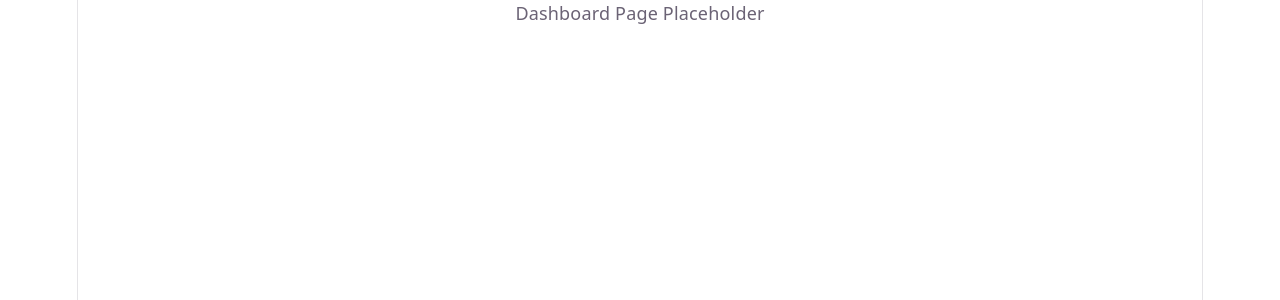
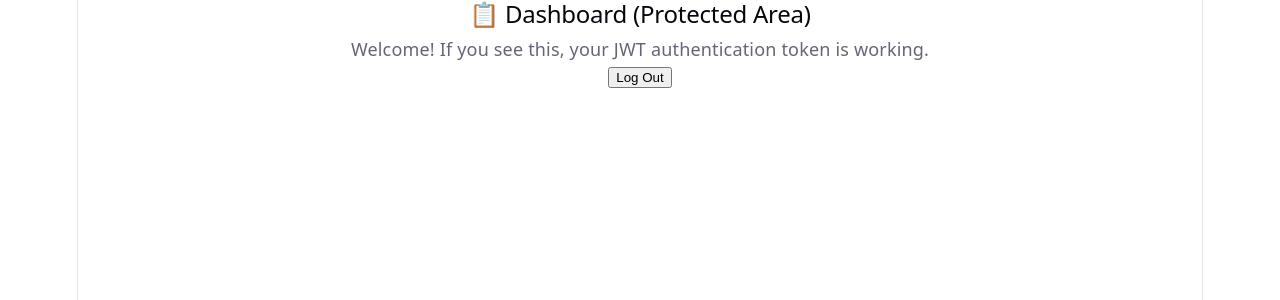
Before and after one commit to shivanirahul/employee-management-system, a React (Vite) app: page /dashboard in a window 1280 px wide. Shown: the top 300 px of the page. Built offline with nearby package versions, Linux system fonts and the light colour scheme; no server answers; sample sign-in values are in the browser's storage.

Commit message:
Dashboard changes saved

```diff
--- a/src/pages/Dashboard/index.jsx
+++ b/src/pages/Dashboard/index.jsx
@@ -1,3 +1,25 @@
-export default function Dashboard() {
-  return <div>Dashboard Page Placeholder</div>;
-}
+import React from 'react';
+import { useNavigate } from 'react-router-dom';
+import { authService } from '../../services/authService';
+
+const Dashboard = () => {
+  const navigate = useNavigate();
+
+  const handleLogout = () => {
+    authService.logout();
+    navigate('/login');
+  };
+
+  return (
+    <div className="dashboard-container">
+      <h2 className="dashboard-title">📋 Dashboard (Protected Area)</h2>
+      <p>Welcome! If you see this, your JWT authentication token is working.</p>
+
+      <button onClick={handleLogout} className="logout-button">
+        Log Out
+      </button>
+    </div>
+  );
+};
+
+export default Dashboard;
```
